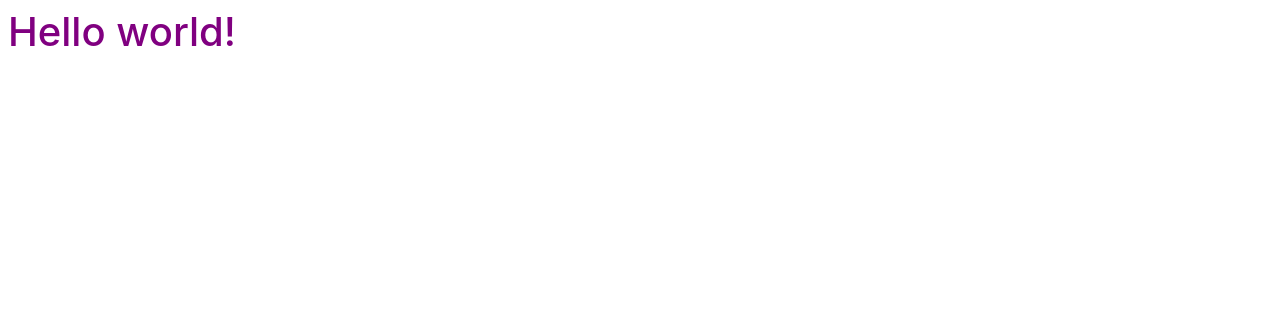
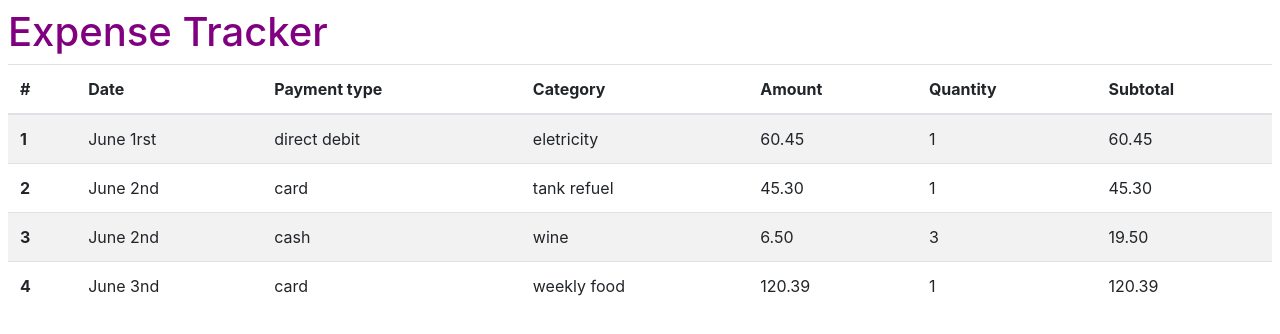
Before and after one commit to sandix34/Expense-Tracker, a Svelte app: page / in a window 1280 px wide. Shown: the top 334 px of the page. Built offline with nearby package versions, Linux system fonts and the light colour scheme.

Commit message:
Utilisation de Bootstrap pour créer un tableau de dépenses

```diff
--- a/src/App.svelte
+++ b/src/App.svelte
@@ -1,5 +1,6 @@
 <script>
-	export let name;
+import ExpenseTable from './components/ExpenseTable.svelte';
+	export let title;
 </script>
 
 <style>
@@ -8,4 +9,5 @@
 	}
 </style>
 
-<h1>Hello {name}!</h1>
+<h1>{title}</h1>
+<ExpenseTable/>
--- /dev/null
+++ b/src/components/ExpenseTable.svelte
@@ -0,0 +1,55 @@
+<script></script>
+
+<style></style>
+
+<table class="table table-striped">
+  <thead>
+    <tr>
+      <th scope="col">#</th>
+      <th scope="col">Date</th>
+      <th scope="col">Payment type</th>
+      <th scope="col">Category</th>
+      <th scope="col">Amount</th>
+      <th scope="col">Quantity</th>
+      <th scope="col">Subtotal</th>
+    </tr>
+  </thead>
+  <tbody>
+    <tr>
+      <th scope="row">1</th>
+      <td>June 1rst</td>
+      <td>direct debit</td>
+      <td>eletricity</td>
+      <td>60.45</td>
+      <td>1</td>
+      <td>60.45</td>
+    </tr>
+    <tr>
+      <th scope="row">2</th>
+      <td>June 2nd</td>
+      <td>card</td>
+      <td>tank refuel</td>
+      <td>45.30</td>
+      <td>1</td>
+      <td>45.30</td>
+    </tr>
+    <tr>
+      <th scope="row">3</th>
+      <td>June 2nd</td>
+      <td>cash</td>
+      <td>wine</td>
+      <td>6.50</td>
+      <td>3</td>
+      <td>19.50</td>
+    </tr>
+    <tr>
+      <th scope="row">4</th>
+      <td>June 3nd</td>
+      <td>card</td>
+      <td>weekly food</td>
+      <td>120.39</td>
+      <td>1</td>
+      <td>120.39</td>
+    </tr>
+  </tbody>
+</table>
--- a/src/main.js
+++ b/src/main.js
@@ -3,7 +3,7 @@ import App from './App.svelte';
 const app = new App({
 	target: document.body,
 	props: {
-		name: 'world'
+		title: 'Expense Tracker'
 	}
 });
 
```
